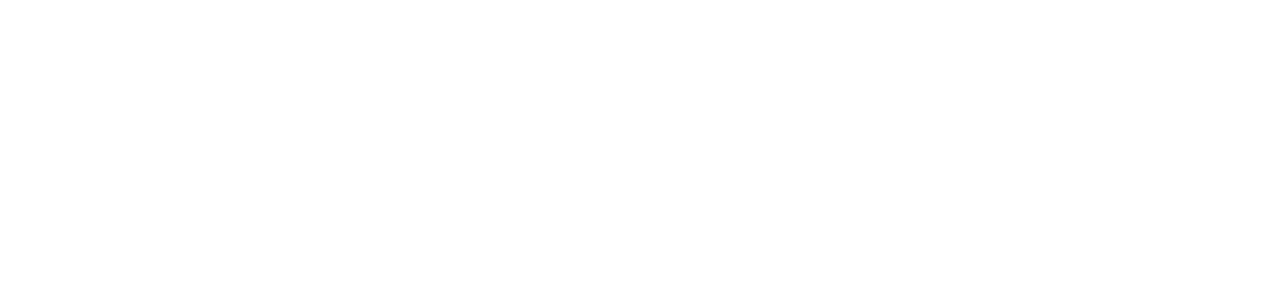
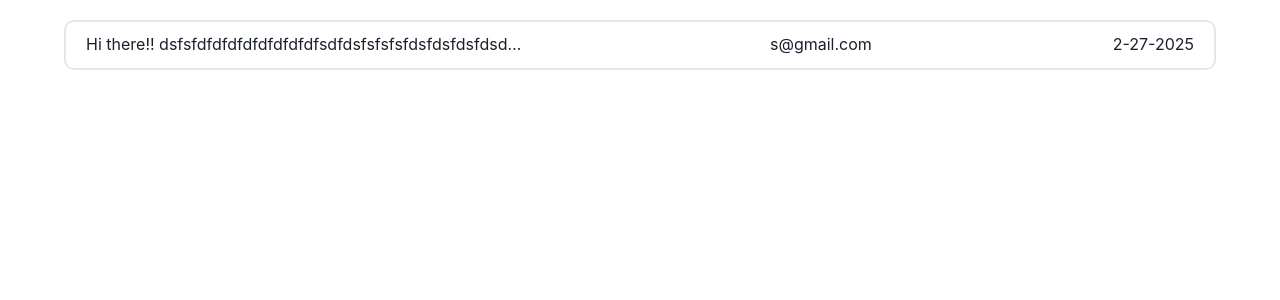
Before and after one commit to soramicha/marquee, a React (Vite) app in the folder packages/frontend/: page /email in a window 1280 px wide. Before the commit this address had no page. Shown: the top 300 px of the page. Built offline with nearby package versions, Linux system fonts and the light colour scheme.

Commit message:
Created email component

```diff
--- a/packages/frontend/src/App.jsx
+++ b/packages/frontend/src/App.jsx
@@ -9,6 +9,7 @@
 import Profile from "./pages/Profile";
 import EditListing from "./pages/EditListing";
 import Navbar from "./pages/Navbar";
+import IndivEmail from "./components/ui/IndivEmail";
 
 function App() {
     return (
@@ -17,6 +18,7 @@
             <Routes>
               <Route path="/">
                 {/* add into protected route later */}
+                <Route path="email" element={<IndivEmail/>}/>
                 <Route path="navbar" element={<Navbar/>}></Route>
                 <Route path="listing/create" element={<CreateListing/>}/>
                 <Route path="listing/edit" element={<EditListing/>}/>
--- /dev/null
+++ b/packages/frontend/src/components/ui/IndivEmail.jsx
@@ -0,0 +1,25 @@
+import { useState } from "react"
+import {Box, Flex, Center, Text} from "@chakra-ui/react";
+
+function IndivEmail() {
+    // this is temporary in order to put dummy data, we will pass these info in as props instead of using useState
+    const [subject_header, setSubjectHeader] = useState("Hi there!! dsfsfdfdfdfdfdfdfdfdfsdfdsfsfsfsfdsfdsfdsfdsdsfsfdfdfdfdfdfdfdfdfsdfdsfsfsfsfdsfdsfdsfdsdsfsfdfdfdfdfdfdfdfdfsdfdsfsfsfsfdsfdsfdsfdsdsfsfdfdfdfdfdfdfdfdfsdfdsfsfsfsfdsfdsfdsfds")
+    const [sender_email, setSenderEmail] = useState("s@gmail.com")
+    const [timestamp, setTimestamp] = useState("2-27-2025")
+
+    return <>
+        <Box h="100vh" w="100vw" bg="white" overflow="scroll">
+            <Center>
+                <Box mt={5} width="90%" height="50px" borderWidth={2} borderRadius={10}>
+                    <Flex mt={2.5} direction="row" justify="space-between" gap={30} paddingRight={5} paddingLeft={5}>
+                        <Text maxW={"40%"} isTruncated>{subject_header}</Text>
+                        <Text>{sender_email}</Text>
+                        <Text>{timestamp}</Text>
+                    </Flex>
+                </Box>
+                </Center>
+        </Box>
+    </>
+}
+
+export default IndivEmail;
```
